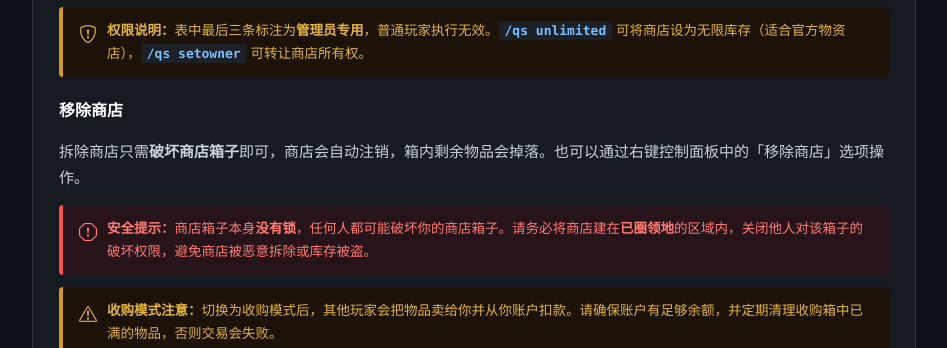
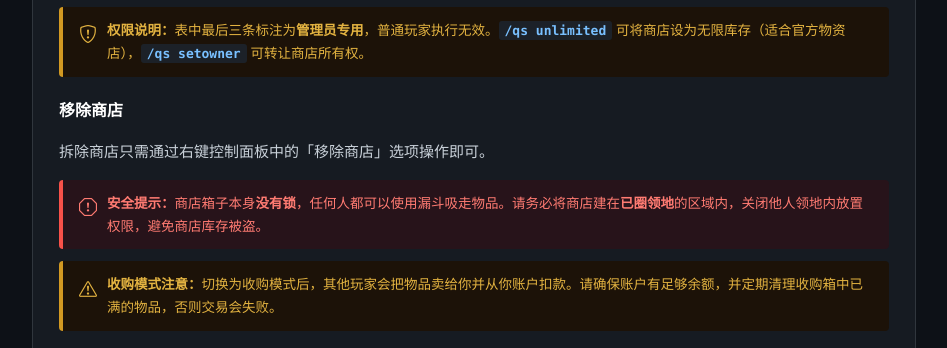
Before and after one commit to ShirokoABDS/wtcwiki, a plain HTML site: page index.html in a window 1280 px wide. Shown: the part 7400-7748 px from the top of the page, without its empty margins (298-1245 px from the left). Drawn offline with nearby package versions, Linux system fonts and the light colour scheme.

Commit message:
Add files via upload

```diff
--- a/index.html
+++ b/index.html
@@ -435,9 +435,9 @@
       <div class="note warn"><i class="bi bi-shield-exclamation"></i><div><strong>权限说明：</strong>表中最后三条标注为<strong>管理员专用</strong>，普通玩家执行无效。<code>/qs unlimited</code> 可将商店设为无限库存（适合官方物资店），<code>/qs setowner</code> 可转让商店所有权。</div></div>
 
       <h3>移除商店</h3>
-      <p>拆除商店只需<strong>破坏商店箱子</strong>即可，商店会自动注销，箱内剩余物品会掉落。也可以通过右键控制面板中的「移除商店」选项操作。</p>
+      <p>拆除商店只需通过右键控制面板中的「移除商店」选项操作即可。</p>
 
-      <div class="note danger"><i class="bi bi-exclamation-octagon"></i><div><strong>安全提示：</strong>商店箱子本身<strong>没有锁</strong>，任何人都可能破坏你的商店箱子。请务必将商店建在<strong>已圈领地</strong>的区域内，关闭他人对该箱子的破坏权限，避免商店被恶意拆除或库存被盗。</div></div>
+      <div class="note danger"><i class="bi bi-exclamation-octagon"></i><div><strong>安全提示：</strong>商店箱子本身<strong>没有锁</strong>，任何人都可以使用漏斗吸走物品。请务必将商店建在<strong>已圈领地</strong>的区域内，关闭他人领地内放置权限，避免商店库存被盗。</div></div>
 
       <div class="note warn"><i class="bi bi-exclamation-triangle"></i><div><strong>收购模式注意：</strong>切换为收购模式后，其他玩家会把物品卖给你并从你账户扣款。请确保账户有足够余额，并定期清理收购箱中已满的物品，否则交易会失败。</div></div>
 
```
